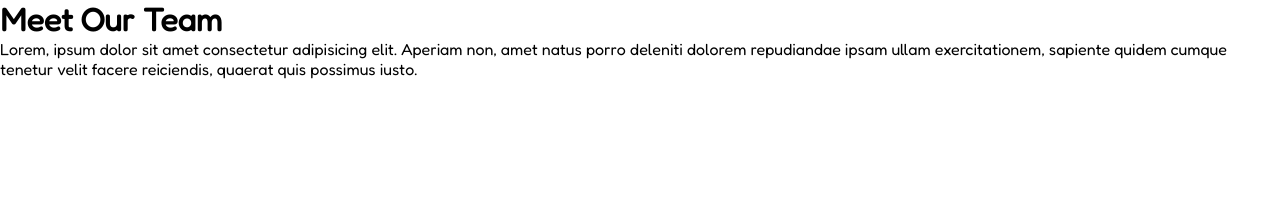
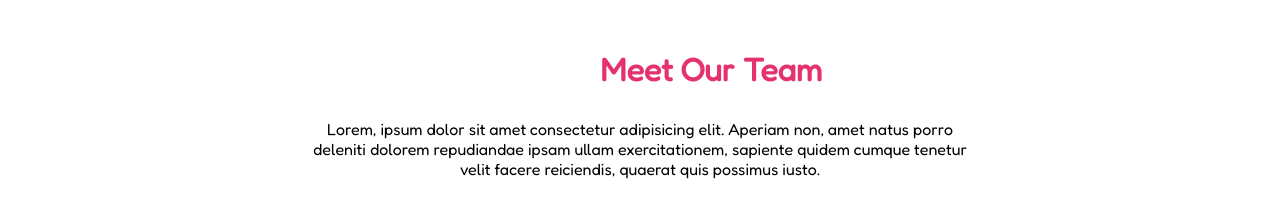
Before and after one commit to musella95/html-css-flex-cards, a plain HTML site: page index.html in a window 1280 px wide. Drawn offline with Linux system fonts and the light colour scheme.

Commit message:
start using flexbox

```diff
--- a/css/style.css
+++ b/css/style.css
@@ -5,6 +5,29 @@
     box-sizing: border-box;
 font-family: 'Fredoka', sans-serif;
 }
-.bg-red{
+.bg-blue{
     background-color: #0F0E17;
 }
+
+.bg-red{
+    color:#E53170;
+}
+.bg-light-blue{
+    background-color: ;
+}
+.mg{
+    margin-top: 50px;
+    margin-right: 150px;
+    margin-left: 600px;
+    margin-bottom: 30px;
+}
+.mg-p{
+    margin-top: ;
+    margin-right: 300px;
+    margin-left: 300px;
+    margin-bottom: ;
+
+}
+.text{
+    text-align:center
+}
--- a/index.html
+++ b/index.html
@@ -16,12 +16,18 @@
 
     </header>
     <main>
-        <h1>Meet Our Team</h1>
-        <p>Lorem, ipsum dolor sit amet consectetur adipisicing elit. Aperiam non, amet natus porro deleniti dolorem
+        <h1 class="bg-red mg">Meet Our Team</h1>
+        <p class="mg-p text">Lorem, ipsum dolor sit amet consectetur adipisicing elit. Aperiam non, amet natus porro deleniti dolorem
             repudiandae ipsam ullam exercitationem, sapiente quidem cumque tenetur velit facere reiciendis, quaerat quis
             possimus iusto.</p>
 
-        <div>
+        <div class="contenitore-flex">
+            <div class="item-flex"></div>
+            <div class="item-flex"></div>
+            <div class="item-flex"></div>
+            <div class="item-flex"></div>
+            <div class="item-flex"></div>
+            <div class="item-flex"></div>
 
         </div>
 
```
